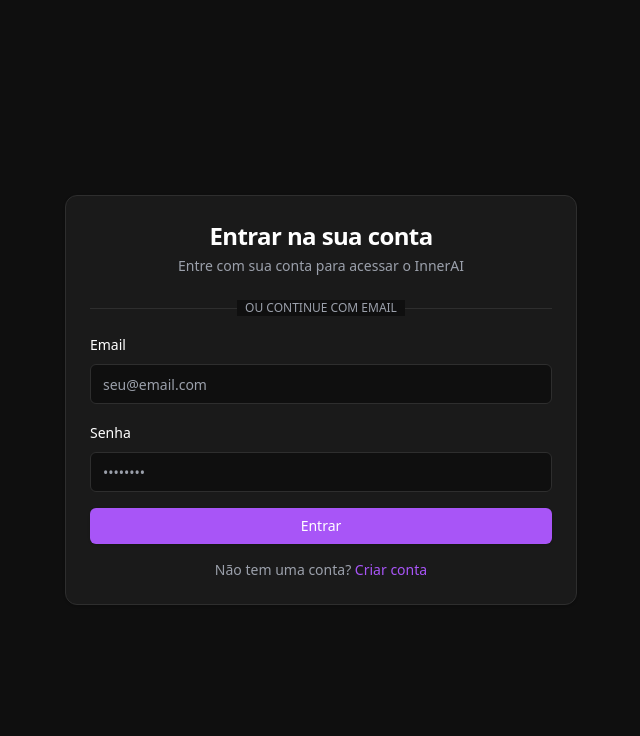
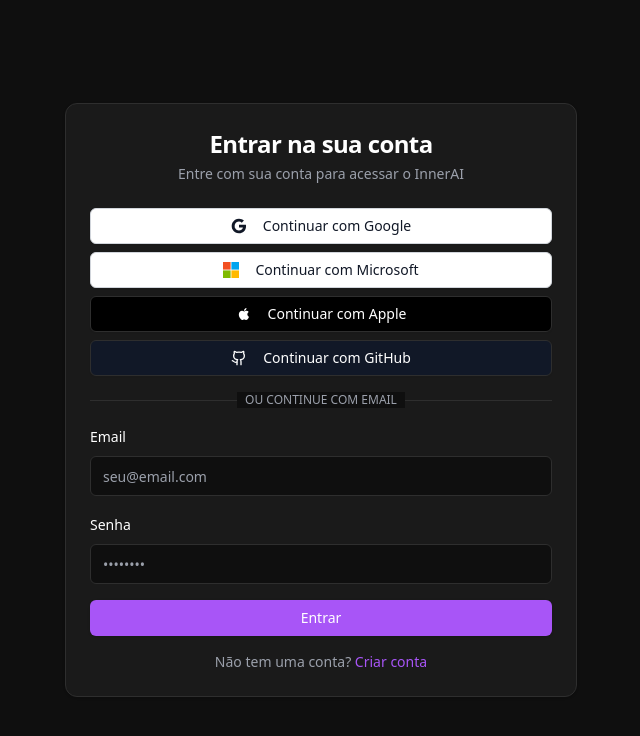
Before and after one commit to alextavares/aichat, a Next.js app: page /auth/signin in a window 1280 px wide. Shown: the top 736 px of the page, without its empty margins (319-959 px from the left). Built offline with nearby package versions, Linux system fonts and the light colour scheme.

Commit message:
Enable OAuth providers to test session persistence

```diff
--- a/app/auth/signin/page.tsx
+++ b/app/auth/signin/page.tsx
@@ -69,7 +69,7 @@
         </CardHeader>
         <CardContent className="space-y-4">
           {/* OAuth Providers */}
-          {/* <SocialLoginButtons /> */}
+          <SocialLoginButtons />
 
           <div className="relative">
             <div className="absolute inset-0 flex items-center">
--- a/app/auth/signup/page.tsx
+++ b/app/auth/signup/page.tsx
@@ -126,7 +126,7 @@
         </CardHeader>
         <CardContent className="space-y-4">
           {/* OAuth Providers */}
-          // <SocialLoginButtons />
+          <SocialLoginButtons />
 
           <div className="relative">
             <div className="absolute inset-0 flex items-center">
```
Also changed, not shown: middleware.ts (+6 -4 lines), cookies.txt, test_cookies.txt (added).
